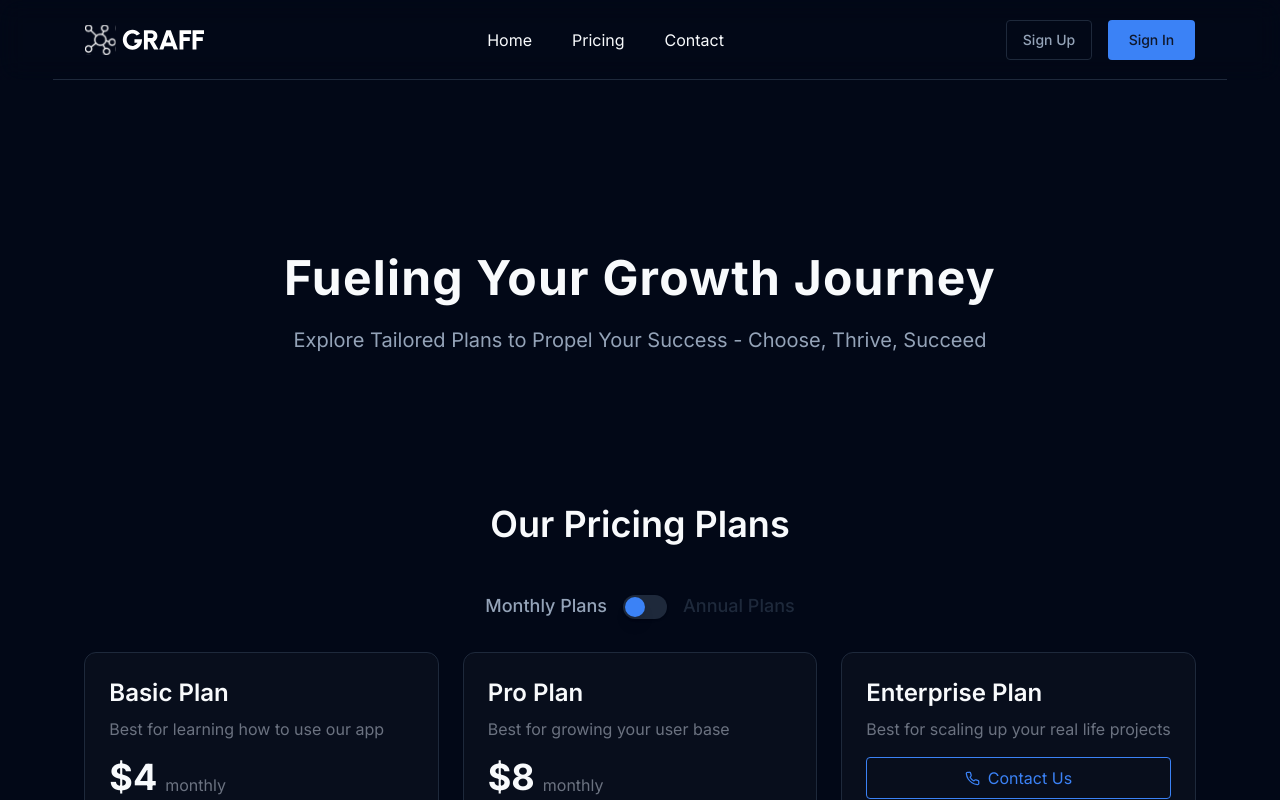
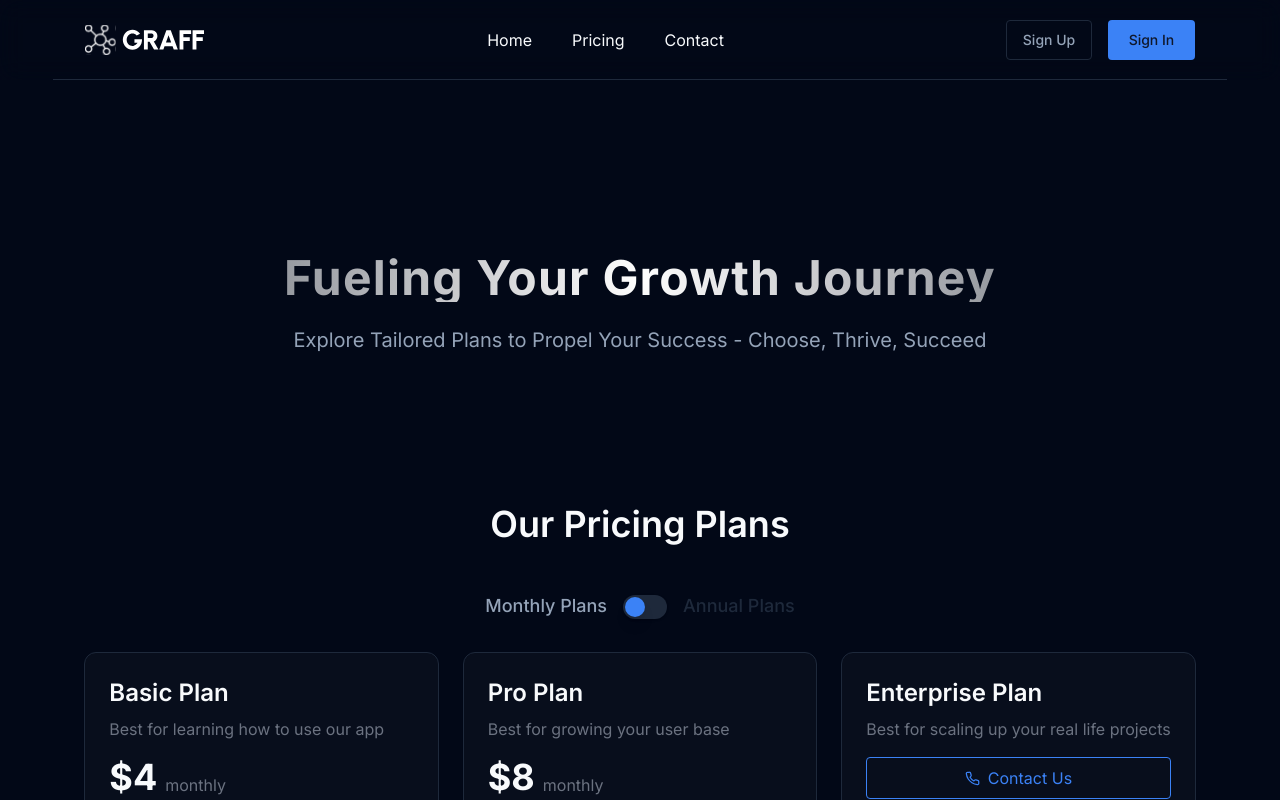
Before and after one commit to Shinchan3102/genoshi, a Next.js app: page / in a window 1280 px wide. Shown: the top 800 px of the page. Built offline with nearby package versions, Linux system fonts and the light colour scheme.

Commit message:
updated code

```diff
--- a/src/app/(home)/layout.tsx
+++ b/src/app/(home)/layout.tsx
@@ -7,7 +7,7 @@ import Footer from '@/components/footer/Footer'
 const inter = Inter({ subsets: ['latin'] })
 
 export const metadata: Metadata = {
-  title: 'Create Next App',
+  title: 'Genoshi',
   description: 'Generated by create next app',
 }
 
--- a/src/app/(home)/page.tsx
+++ b/src/app/(home)/page.tsx
@@ -7,7 +7,7 @@ export default function Home() {
 
       {/* heading section  */}
       <section className='flex flex-col gap-6 items-center justify-center h-[400px]'>
-        <h1 className='font-bold sm:text-5xl text-3xl tracking-wide'>
+        <h1 className='font-bold sm:text-5xl text-3xl tracking-wide text-gradient w-full text-center'>
           Fueling Your Growth Journey
         </h1>
         <h4 className='md:text-xl text-lg text-muted-foreground'>
--- a/src/app/globals.css
+++ b/src/app/globals.css
@@ -67,3 +67,10 @@
     @apply w-full px-4 sm:px-6 sm:w-11/12 lg:px-8 mx-auto;
   }
 }
+
+.text-gradient{
+  color: transparent;
+  background: radial-gradient(circle, rgba(255, 255, 255, 1) 0%, rgba(255, 255, 255, 0.3) 100%);
+  -webkit-background-clip: text;
+  background-clip: text;
+}
--- a/src/app/profile/layout.tsx
+++ b/src/app/profile/layout.tsx
@@ -7,7 +7,7 @@ import Header from '@/components/Header'
 const inter = Poppins({ weight: ['100', '200', '300', '400', '500', '600', '700', '800'], subsets: ['latin'] })
 
 export const metadata: Metadata = {
-    title: 'Create Next App',
+    title: 'Genoshi',
     description: 'Generated by create next app',
 }
 
--- a/src/components/Header.tsx
+++ b/src/components/Header.tsx
@@ -25,7 +25,7 @@ const Header = () => {
                 <div
                     className='flex items-center gap-2 '
                 >
-                    <div className='relative w-8 h-8'>
+                    <div className='relative w-10 h-10'>
                         <Image
                             src={'/user.avif'}
                             fill
```
